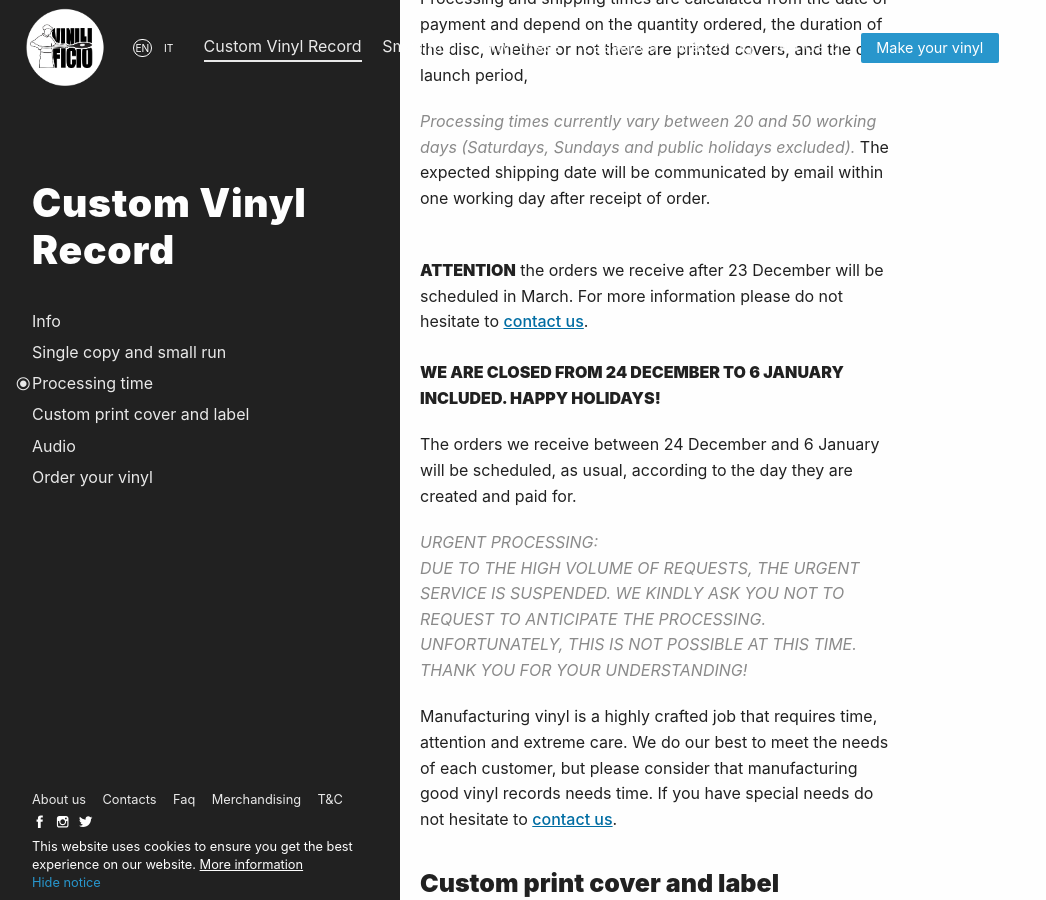
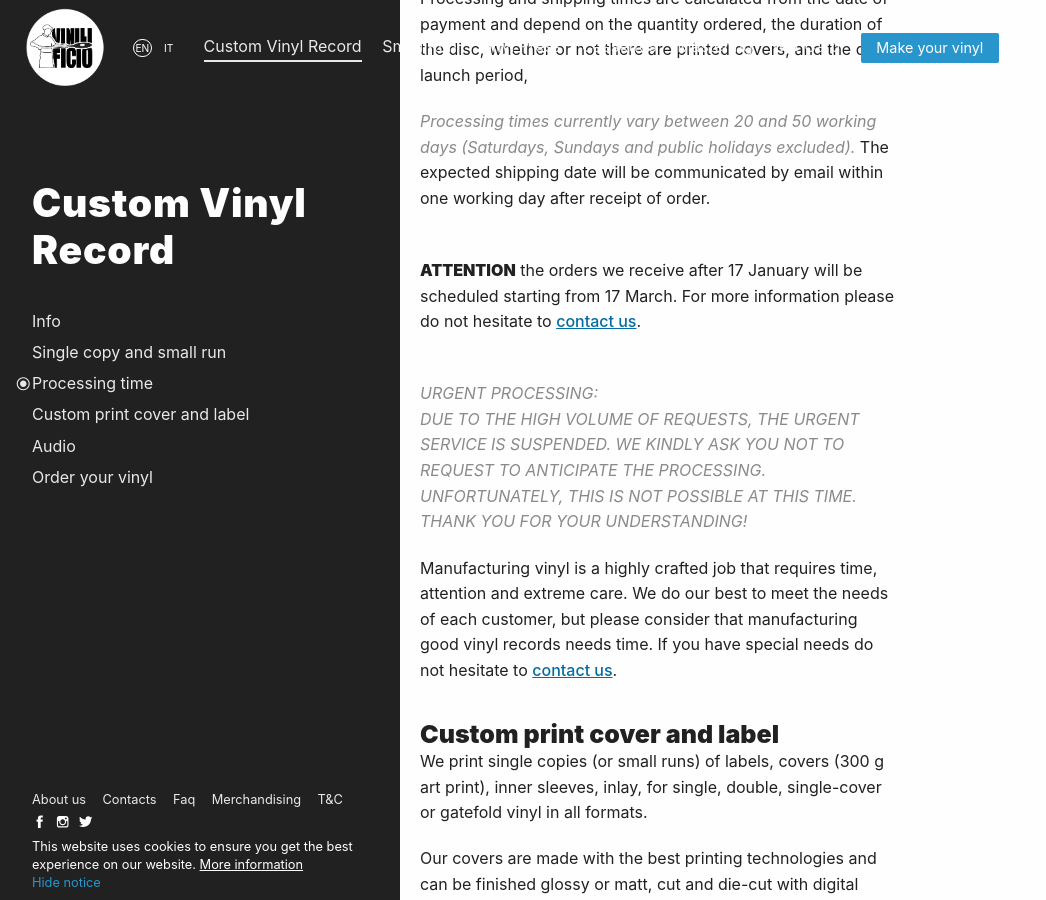
Before and after one commit to Vinilificio/vinilificio.com, a Jekyll site: the page built from en/single-copy.md, in a window 1280 px wide and 900 px high, scrolled down 2159 px. Shown: the whole window, without its empty margins (0-1046 px from the left). Built offline with Jekyll 4.4.1, drawn with Linux system fonts in a browser that asks for light colours; nearby versions of some CDN libraries; comment, search, counter and statistics services are not loaded.

Commit message:
timing update

```diff
--- a/en/single-copy.md
+++ b/en/single-copy.md
@@ -73,13 +73,8 @@
 <br>
 <br>
 
-<b>ATTENTION</b> the orders we receive after 23 December will be scheduled in March. For more information please do not hesitate to [contact us](/en/contacts/).
+<b>ATTENTION</b> the orders we receive after 17 January will be scheduled starting from 17 March. For more information please do not hesitate to [contact us](/en/contacts/).
 <br>
-<br>
-<b>WE ARE CLOSED FROM 24 DECEMBER TO 6 JANUARY INCLUDED. HAPPY HOLIDAYS!</b>
-<br>
-
-The orders we receive between 24 December and 6 January will be scheduled, as usual, according to the day they are created and paid for.
 <br>
 
 
```
